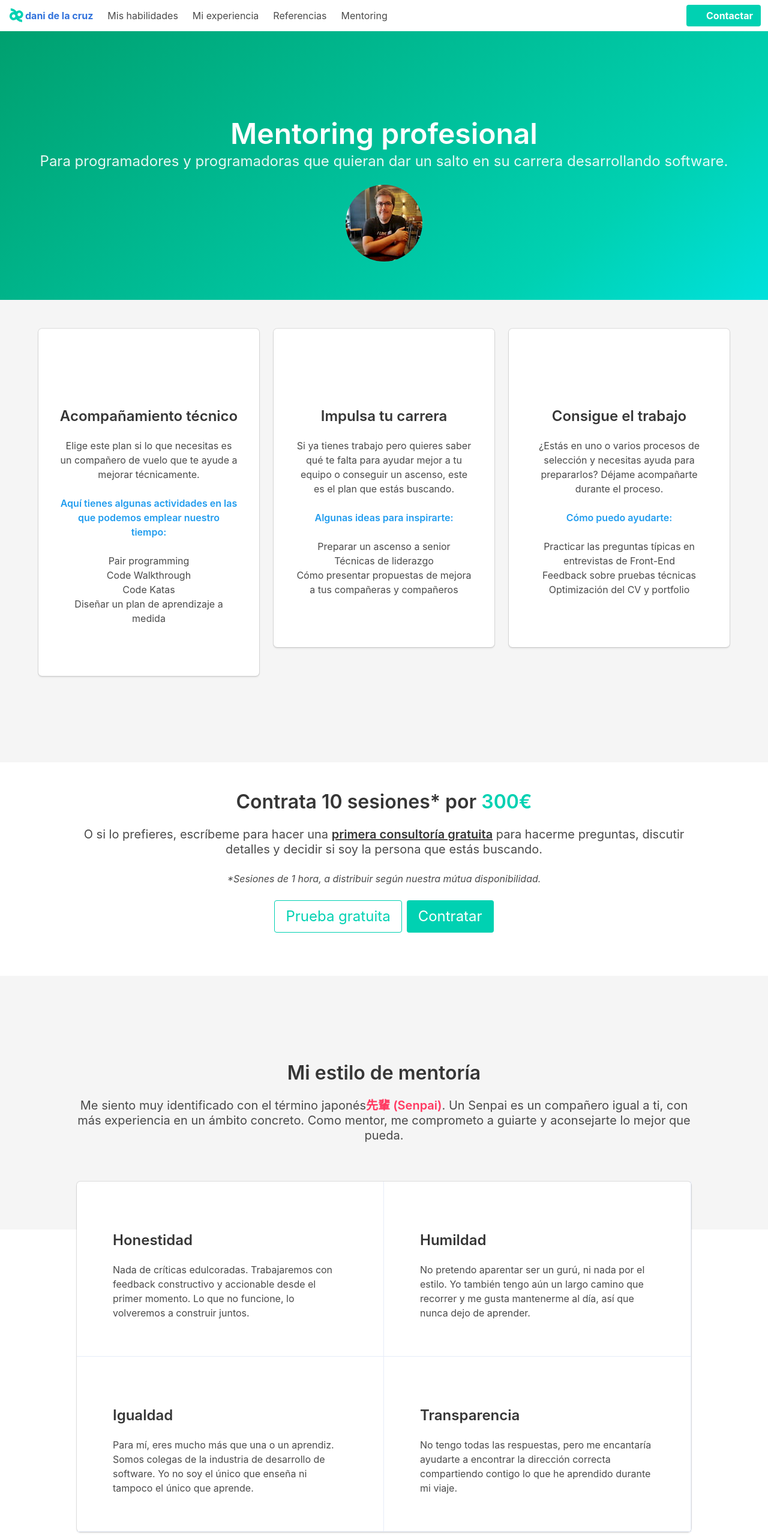
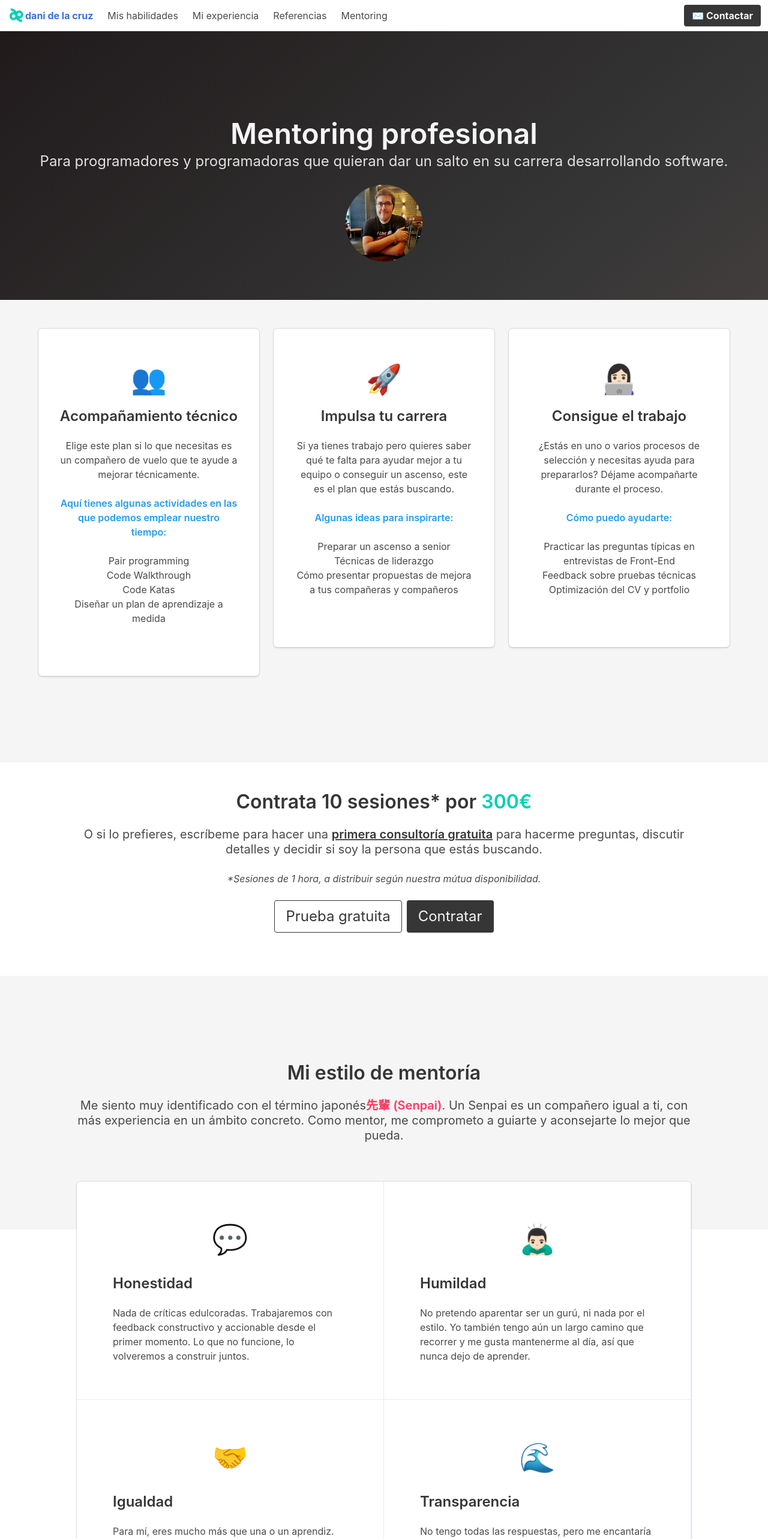
Before and after one commit to vab1997/delacruz.dev, a Next.js app: page /mentoring in a window 1280 px wide. Shown: the top 2566 px of the page at 60% size. Built offline with nearby package versions, Linux system fonts and the light colour scheme.

Commit message:
Remove fontawesome (#4)
* remove font awesome

* consistent buttons

```diff
--- a/components/contact.js
+++ b/components/contact.js
@@ -31,7 +31,7 @@ function Contact() {
                       required
                     />
                     <span className="icon is-small is-left">
-                      <i className="fas fa-user"></i>
+                      👤
                     </span>
                   </p>
                 </div>
@@ -45,7 +45,7 @@ function Contact() {
                       placeholder="Email"
                     />
                     <span className="icon is-small is-left">
-                      <i className="fas fa-envelope"></i>
+                      ✉️
                     </span>
                   </p>
                 </div>
--- a/components/footer.js
+++ b/components/footer.js
@@ -3,9 +3,9 @@ function Footer() {
     <footer className="footer section has-background-light">
       <div className="content has-text-centered">
         <p>
-          hecho a mano con ❤️por&nbsp;
+          hecho a mano con ❤️por{" "}
           <a href="https://delacruz.dev">Daniel de la Cruz</a>. Sígueme
-          en:&nbsp;
+          en:{" "}
           <a
             title="Twitter"
             href="https://twitter.com/intent/follow?original_referer=https://delacruz.dev&ref_src=twsrc%5Etfw&region=follow_link&screen_name=d4nidev&tw_p=followbutton"
--- a/components/layout.js
+++ b/components/layout.js
@@ -27,10 +27,6 @@ function Layout({
         <link
           rel="preconnect dns-prefetch"
           href="https://www.google-analytics.com"
-        />
-        <link
-          rel="preconnect dns-prefetch"
-          href="https://use.fontawesome.com"
         />
         <link
           rel="preconnect dns-prefetch"
@@ -90,12 +86,6 @@ function Layout({
           href="/css/min-1088px.css"
         />
         <script
-          defer
-          src="https://use.fontawesome.com/releases/v5.8.1/js/all.js"
-          integrity="sha384-g5uSoOSBd7KkhAMlnQILrecXvzst9TdC09/VM+pjDTCM+1il8RHz5fKANTFFb+gQ"
-          crossOrigin="anonymous"
-        ></script>
-        <script
           async
           src="https://www.googletagmanager.com/gtag/js?id=UA-141784503-1"
         ></script>
--- a/components/mentoring-intro.js
+++ b/components/mentoring-intro.js
@@ -1,6 +1,6 @@
 function MentoringIntro() {
   return (
-    <section className="hero is-medium is-primary is-bold">
+    <section className="hero is-medium is-dark is-bold">
       <div className="hero-body mentoring">
         <div className="container has-text-centered">
           <h1 className="title is-size-1-desktop">Mentoring profesional</h1>
--- a/components/mentoring-style.js
+++ b/components/mentoring-style.js
@@ -22,8 +22,8 @@ function MentoringStyle() {
             <div className="content">
               <div className="columns is-multiline is-centered level">
                 <div className="column is-half level-item">
-                  <div className="has-text-centered has-text-primary">
-                    <i className="fas fa-3x fa-comments"></i>
+                  <div className="has-text-centered has-text-primary is-size-1">
+                    💬
                   </div>
                   <h1 className="title is-size-4 is-spaced">Honestidad</h1>
                   <p>
@@ -33,8 +33,8 @@ function MentoringStyle() {
                   </p>
                 </div>
                 <div className="column is-half level-item">
-                  <div className="has-text-centered has-text-danger">
-                    <i className="fas fa-3x fa-fire"></i>
+                  <div className="has-text-centered has-text-danger is-size-1">
+                    🙇🏻‍♂️
                   </div>
                   <h1 className="title is-size-4 is-spaced">Humildad</h1>
                   <p>
@@ -44,8 +44,8 @@ function MentoringStyle() {
                   </p>
                 </div>
                 <div className="column is-half level-item">
-                  <div className="has-text-centered has-text-success">
-                    <i className="fas fa-3x fa-equals"></i>
+                  <div className="has-text-centered has-text-success is-size-1">
+                    🤝
                   </div>
                   <h1 className="title is-size-4 is-spaced">Igualdad</h1>
                   <p>
@@ -55,8 +55,8 @@ function MentoringStyle() {
                   </p>
                 </div>
                 <div className="column is-half level-item">
-                  <div className="has-text-centered has-text-info">
-                    <i className="fas fa-3x fa-water"></i>
+                  <div className="has-text-centered has-text-info is-size-1">
+                    🌊
                   </div>
                   <h1 className="title is-size-4 is-spaced">Transparencia</h1>
                   <p>
@@ -71,7 +71,7 @@ function MentoringStyle() {
         </div>
         <div className="has-text-centered">
           <a
-            className="button is-large is-medium-mobile is-primary"
+            className="button is-large is-medium-mobile is-dark"
             alt="Mentoring a medida para programadores de Front-End"
             href="/contactar"
             data-tracking="mentoring-style-cta"
--- a/components/navbar.js
+++ b/components/navbar.js
@@ -9,19 +9,10 @@ function NavBar() {
   }
 
   return (
-    <nav
-      className="navbar is-fixed-top"
-      role="navigation"
-      aria-label="main navigation"
-    >
+    <nav className="navbar is-fixed-top" role="navigation" aria-label="main navigation">
       <div className="navbar-brand">
         <a className="navbar-item logo" href="/" title="Dani de la Cruz">
-          <img
-            src="/danidev.svg"
-            alt="Dani de la Cruz"
-            width="30"
-            height="30"
-          />
+          <img src="/danidev.svg" alt="Dani de la Cruz" width="30" height="30" />
           <b>dani de la cruz</b>
         </a>
 
@@ -44,32 +35,16 @@ function NavBar() {
           {/* <a className="navbar-item" href="/blog" data-tracking="navbar-blog">
             Blog
           </a> */}
-          <a
-            className="navbar-item"
-            href="/#skills"
-            data-tracking="navbar-skills"
-          >
+          <a className="navbar-item" href="/#skills" data-tracking="navbar-skills">
             Mis habilidades
           </a>
-          <a
-            className="navbar-item"
-            href="/#experience"
-            data-tracking="navbar-experience"
-          >
+          <a className="navbar-item" href="/#experience" data-tracking="navbar-experience">
             Mi experiencia
           </a>
-          <a
-            className="navbar-item"
-            href="/#testimonials"
-            data-tracking="navbar-testimonials"
-          >
+          <a className="navbar-item" href="/#testimonials" data-tracking="navbar-testimonials">
             Referencias
           </a>
-          <a
-            className="navbar-item"
-            href="/mentoring"
-            data-tracking="navbar-mentoring"
-          >
+          <a className="navbar-item" href="/mentoring" data-tracking="navbar-mentoring">
             Mentoring
           </a>
         </div>
@@ -78,15 +53,12 @@ function NavBar() {
           <div className="navbar-item">
             <div className="buttons">
               <a
-                className="button is-primary"
+                className="button is-dark"
                 title="Mentoring a medida para programadores de Front-End"
                 href="/contactar"
                 data-tracking="navbar-cta"
               >
-                <span className="icon">
-                  <i className="far fa-envelope"></i>
-                </span>
-                <strong>Contactar</strong>
+                <strong>✉️ Contactar</strong>
               </a>
             </div>
           </div>
--- a/components/pricing.js
+++ b/components/pricing.js
@@ -7,9 +7,7 @@ function Pricing() {
             <div className="columns is-centered">
               <div className="column">
                 <div className="box">
-                  <span className="icon is-large has-text-info is-spaced">
-                    <i className="fas fa-3x fa-user-friends"></i>
-                  </span>
+                  <span className="icon is-large has-text-info is-spaced is-size-1">👥</span>
                   <h1 className="title is-size-4 is-spaced">Acompañamiento técnico</h1>
                   <p className="is-spaced">
                     Elige este plan si lo que necesitas es un compañero de vuelo que te ayude a mejorar técnicamente.
@@ -27,9 +25,7 @@ function Pricing() {
               </div>
               <div className="column">
                 <div className="box">
-                  <span className="icon is-large has-text-info is-spaced">
-                    <i className="fas fa-3x fa-rocket"></i>
-                  </span>
+                  <span className="icon is-large has-text-info is-spaced is-size-1">🚀</span>
                   <h1 className="title is-size-4 is-spaced">Impulsa tu carrera</h1>
                   <p className="is-spaced">
                     Si ya tienes trabajo pero quieres saber qué te falta para ayudar mejor a tu equipo o conseguir un
@@ -47,8 +43,8 @@ function Pricing() {
               </div>
               <div className="column">
                 <div className="box">
-                  <span className="icon is-large has-text-info is-spaced">
-                    <i className="fas fa-3x fa-chalkboard-teacher"></i>
+                  <span className="icon is-large has-text-info is-spaced is-size-1">
+                    👩🏻‍💻
                   </span>
                   <h1 className="title is-size-4 is-spaced">Consigue el trabajo</h1>
                   <p className="is-spaced">
@@ -87,7 +83,7 @@ function Pricing() {
             <a
               title="Solicita una sesión gratuita"
               data-tracking="free-session-cta"
-              className="button is-primary is-large is-medium-mobile is-outlined"
+              className="button is-dark is-large is-medium-mobile is-outlined"
               href="/contactar"
             >
               Prueba gratuita
@@ -95,7 +91,7 @@ function Pricing() {
             <a
               title="Contratar"
               data-tracking="hire-cta"
-              className="button is-primary is-large is-medium-mobile"
+              className="button is-dark is-large is-medium-mobile"
               href="/contactar"
             >
               Contratar
```
Also changed, not shown: components/hero.js (+2 -5 lines), components/mentoring-benefits.js (+18 -46 lines), components/skills.js (+5 -5 lines).
